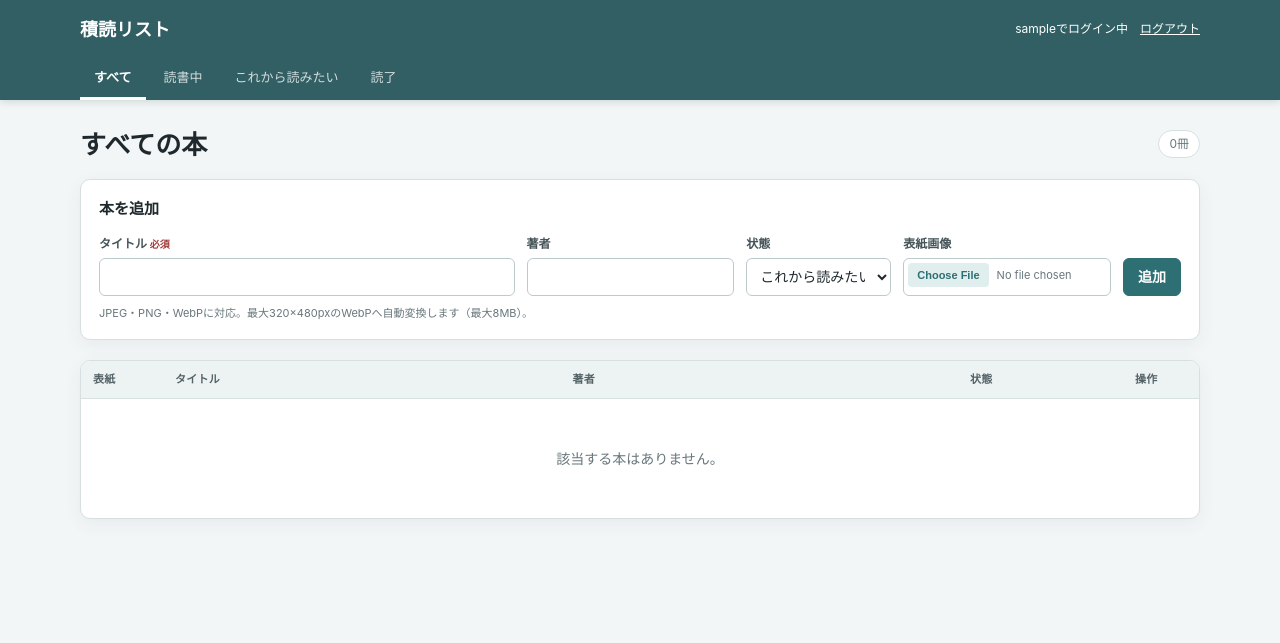
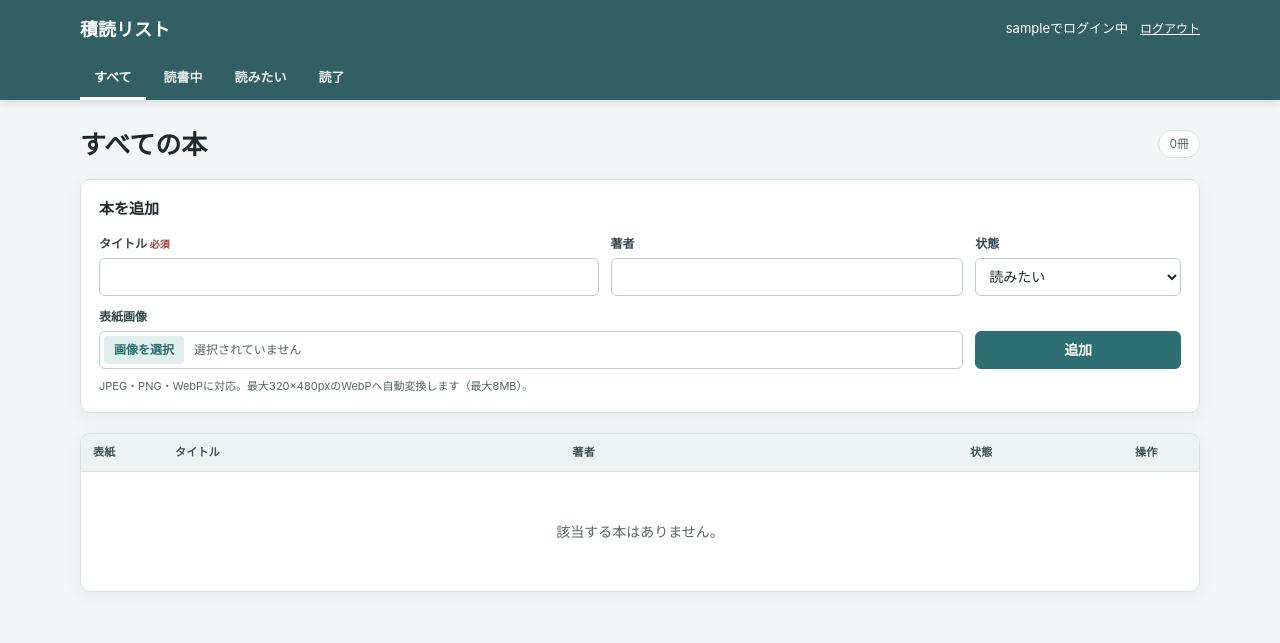
Before and after one commit to sakamoti55/tsundoku, a Flask app: page / in a window 1280 px wide. Shown: the top 643 px of the page. Run offline with Flask 3, Linux system fonts and the light colour scheme; the visitor is signed in with stand-in values (Sample User, id 1); data comes from the database, SQL or seed files in the repository; data that the repository does not hold is empty; some libraries are stand-ins or nearby versions.

Commit message:
feat: UI変更

```diff
--- a/app.py
+++ b/app.py
@@ -22,7 +22,7 @@ from werkzeug.security import check_password_hash, generate_password_hash
 
 
 STATUS_LABELS = {
-    "want_to_read": "これから読みたい",
+    "want_to_read": "読みたい",
     "reading": "読書中",
     "finished": "読了",
 }
@@ -42,8 +42,8 @@ VIEWS = {
     },
     "want_to_read": {
         "endpoint": "want_to_read_books",
-        "label": "これから読みたい",
-        "title": "これから読みたい本",
+        "label": "読みたい",
+        "title": "読みたい本",
         "status": "want_to_read",
     },
     "finished": {
--- a/static/app.js
+++ b/static/app.js
@@ -19,9 +19,10 @@ document.querySelectorAll("form[data-confirm]").forEach((form) => {
 });
 
 document.querySelectorAll("[data-image-input]").forEach((input) => {
-  const preview = input.parentElement.querySelector("[data-image-preview]");
+  const field = input.closest(".field");
+  const preview = field?.querySelector("[data-image-preview]");
   const image = preview?.querySelector("img");
-  const fileName = preview?.querySelector("[data-file-name]");
+  const fileName = field?.querySelector("[data-file-name]");
   let previewUrl;
 
   input.addEventListener("change", () => {
@@ -33,6 +34,7 @@ document.querySelectorAll("[data-image-input]").forEach((input) => {
     const file = input.files?.[0];
     if (!file || !preview || !image || !fileName) {
       if (preview) preview.hidden = true;
+      if (fileName) fileName.textContent = "選択されていません";
       return;
     }
 
--- a/static/style.css
+++ b/static/style.css
@@ -1,7 +1,7 @@
 :root {
   color-scheme: light;
   --ink: #1f292d;
-  --muted: #68777c;
+  --muted: #53656a;
   --page: #f3f6f6;
   --surface: #fff;
   --header: #315f63;
@@ -70,7 +70,7 @@ a {
   display: flex;
   align-items: center;
   gap: 12px;
-  font-size: 12px;
+  font-size: 13px;
 }
 
 .account-menu form {
@@ -112,9 +112,10 @@ a {
 .view-tabs a {
   flex: 0 0 auto;
   padding: 10px 14px 9px;
-  color: rgb(255 255 255 / 78%);
+  color: rgb(255 255 255 / 88%);
   border-bottom: 3px solid transparent;
   font-size: 13px;
+  font-weight: 600;
   text-decoration: none;
 }
 
@@ -187,9 +188,32 @@ h2 {
 
 .add-form {
   display: grid;
-  grid-template-columns: minmax(190px, 2fr) minmax(150px, 1fr) 145px minmax(150px, 1fr) auto;
+  grid-template-areas:
+    "title author status"
+    "cover cover action";
+  grid-template-columns: minmax(240px, 1.7fr) minmax(190px, 1.2fr) minmax(150px, 0.7fr);
   align-items: end;
   gap: 12px;
+}
+
+.field-title {
+  grid-area: title;
+}
+
+.field-author {
+  grid-area: author;
+}
+
+.field-status {
+  grid-area: status;
+}
+
+.field-cover {
+  grid-area: cover;
+}
+
+.add-button {
+  grid-area: action;
 }
 
 .field {
@@ -199,7 +223,7 @@ h2 {
 
 .field label,
 .login-form label {
-  color: #46555a;
+  color: #35494e;
   font-size: 12px;
   font-weight: 700;
 }
@@ -269,25 +293,56 @@ a:focus-visible {
 }
 
 .file-input {
-  padding: 4px;
-  color: var(--muted);
-  font-size: 11px;
+  position: absolute;
+  width: 1px;
+  height: 1px;
+  min-height: 0;
+  padding: 0;
+  overflow: hidden;
+  clip: rect(0, 0, 0, 0);
+  clip-path: inset(50%);
+  white-space: nowrap;
+  border: 0;
 }
 
-.file-input::file-selector-button {
-  margin-right: 8px;
-  padding: 6px 9px;
-  color: var(--accent);
+.file-picker {
+  display: flex;
+  min-width: 0;
+  min-height: 38px;
+  align-items: center;
+  gap: 10px;
+  padding: 4px;
+  background: #fff;
+  border: 1px solid var(--line-strong);
+  border-radius: 6px;
+}
+
+.file-button {
+  flex: 0 0 auto;
+  padding: 5px 10px;
+  color: var(--accent) !important;
   background: var(--accent-soft);
-  border: 0;
   border-radius: 4px;
-  font-weight: 700;
   cursor: pointer;
 }
 
-.file-input::file-selector-button:hover {
-  color: #fff;
+.file-button:hover {
+  color: #fff !important;
   background: var(--accent);
+}
+
+.file-input:focus-visible + .file-button {
+  outline: 3px solid rgb(103 177 182 / 40%);
+  outline-offset: 1px;
+}
+
+.file-name {
+  min-width: 0;
+  overflow: hidden;
+  color: var(--muted);
+  font-size: 12px;
+  text-overflow: ellipsis;
+  white-space: nowrap;
 }
 
 .upload-preview {
@@ -406,7 +461,7 @@ a:focus-visible {
 }
 
 .book-table th {
-  color: #536267;
+  color: #3e5156;
   background: #edf2f2;
   font-size: 11px;
   font-weight: 700;
@@ -525,7 +580,7 @@ a:focus-visible {
 
 .empty-row {
   height: 120px;
-  color: var(--muted);
+  color: #53656a;
   text-align: center !important;
 }
 
@@ -571,14 +626,15 @@ a:focus-visible {
 
 @media (max-width: 860px) {
   .add-form {
+    grid-template-areas:
+      "title title"
+      "author status"
+      "cover cover"
+      "action action";
     grid-template-columns: 1fr 1fr;
   }
 
-  .field-title {
-    grid-column: 1 / -1;
-  }
-
-  .primary-button {
+  .add-button {
     width: 100%;
   }
 }
@@ -605,11 +661,13 @@ a:focus-visible {
   }
 
   .add-form {
+    grid-template-areas:
+      "title"
+      "author"
+      "status"
+      "cover"
+      "action";
     grid-template-columns: 1fr;
-  }
-
-  .field-title {
-    grid-column: auto;
   }
 
   .book-table {
--- a/templates/index.html
+++ b/templates/index.html
@@ -68,7 +68,7 @@
               <input id="title" name="title" type="text" maxlength="200" required value="{{ form.get('title', '') }}">
             </div>
 
-            <div class="field">
+            <div class="field field-author">
               <label for="author">著者</label>
               <input id="author" name="author" type="text" maxlength="200" value="{{ form.get('author', '') }}">
             </div>
@@ -82,8 +82,9 @@
               </select>
             </div>
 
-            <div class="field">
+            <div class="field field-cover">
               <label for="cover">表紙画像</label>
+              <div class="file-picker">
                 <input
                   class="file-input"
                   id="cover"
@@ -92,13 +93,16 @@
                   accept="image/jpeg,image/png,image/webp"
                   data-image-input
                 >
+                <label class="file-button" for="cover">画像を選択</label>
+                <span class="file-name" data-file-name>選択されていません</span>
+              </div>
               <div class="upload-preview" data-image-preview hidden>
                 <img src="" alt="選択した表紙のプレビュー" width="40" height="60">
-                <span data-file-name></span>
+                <span>アップロードする画像</span>
               </div>
             </div>
 
-            <button class="primary-button" type="submit">追加</button>
+            <button class="primary-button add-button" type="submit">追加</button>
           </form>
           <p class="field-note">JPEG・PNG・WebPに対応。最大320×480pxのWebPへ自動変換します（最大8MB）。</p>
         </section>
```
Also changed, not shown: README.md. Lines whose indentation alone changed are shown as unchanged.
